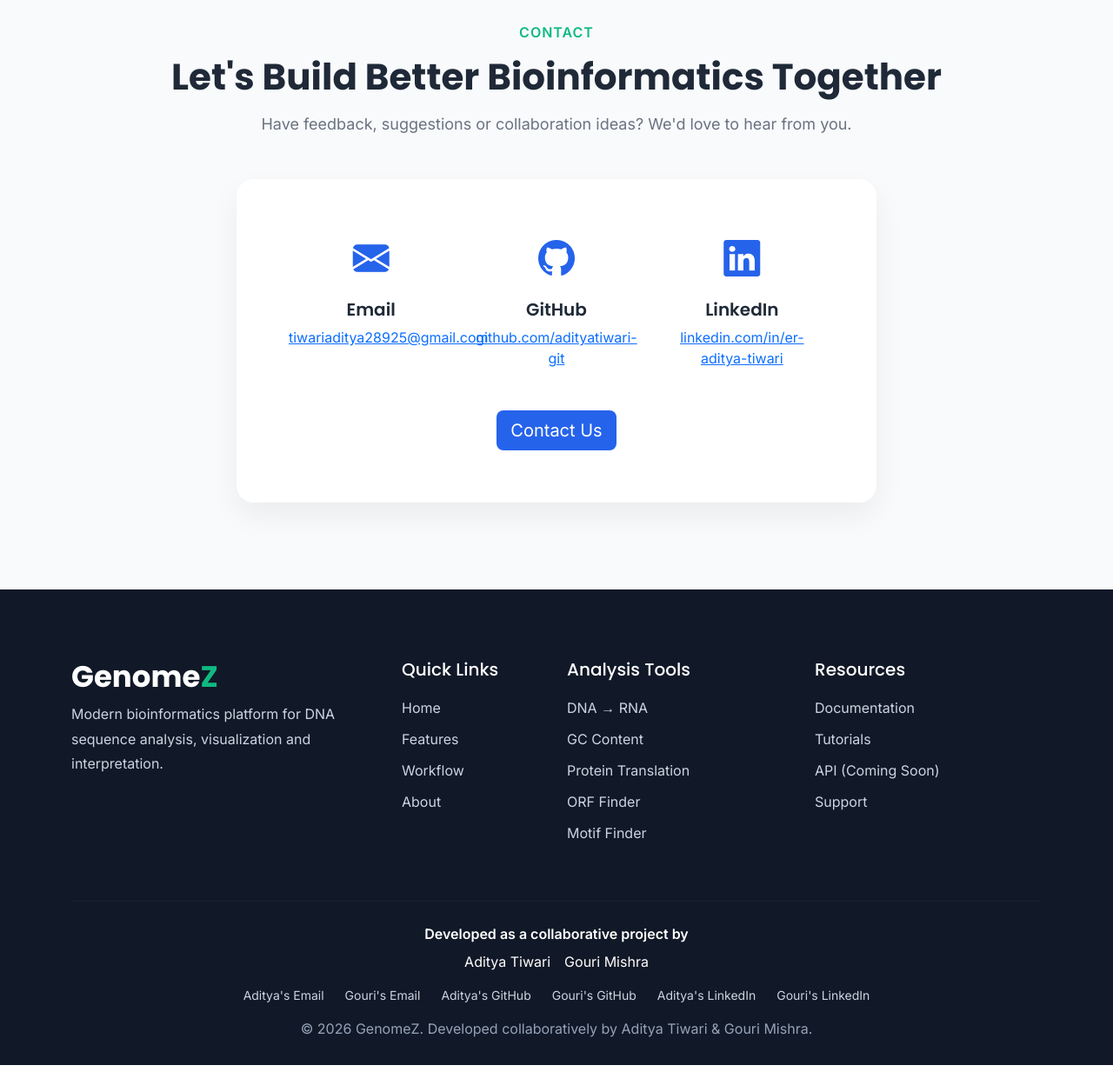
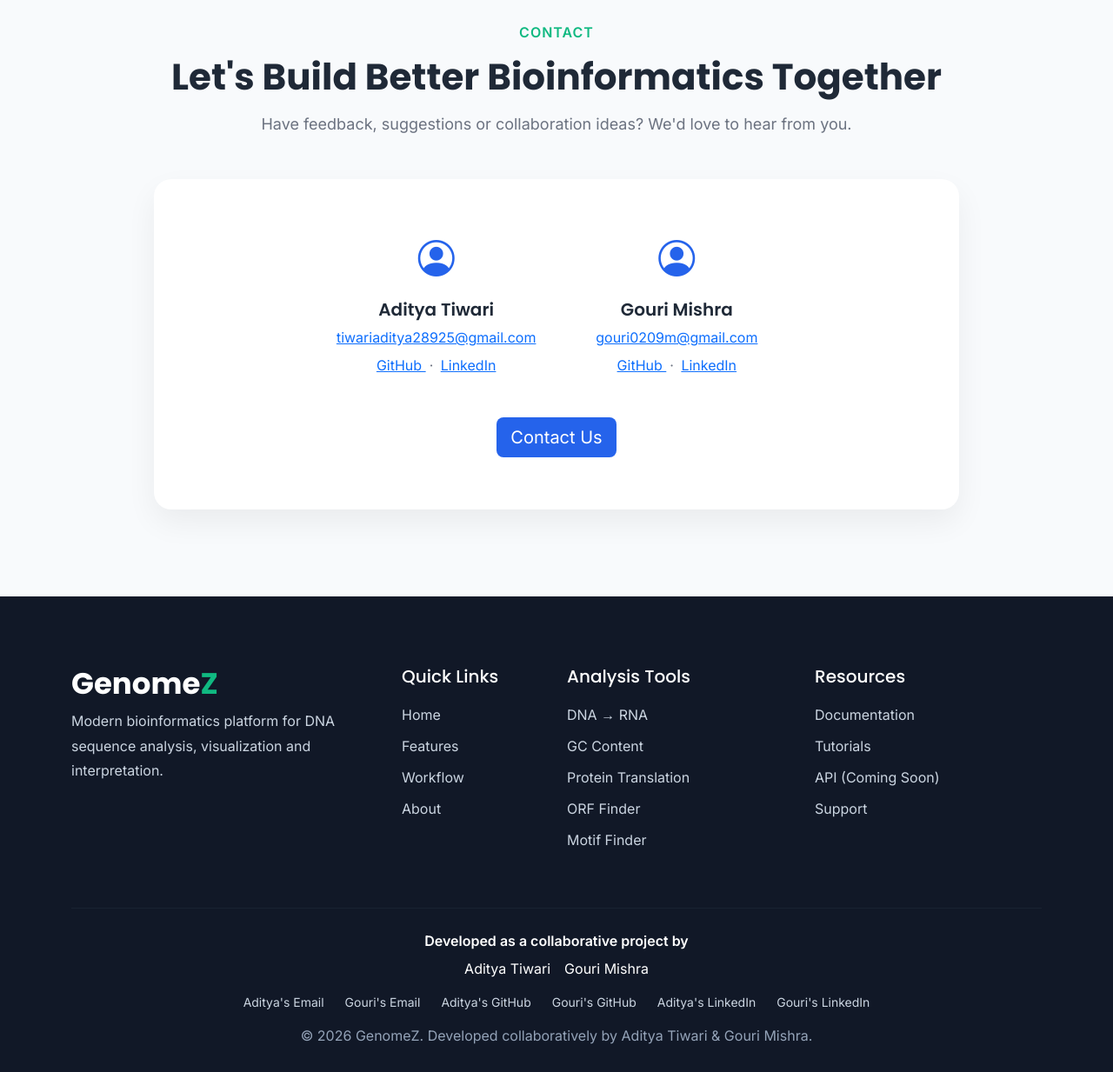
Before and after one commit to adityatiwari-git/GenomeZ, a Django app: page / in a window 1280 px wide. Shown: the part 3358-4591 px from the top of the page at 87% size. Run offline with Django 5.2, Linux system fonts and the light colour scheme.

Commit message:
Show both collaborators in homepage contact section

```diff
--- a/templates/base/home.html
+++ b/templates/base/home.html
@@ -416,39 +416,65 @@
 
         <div class="row justify-content-center mt-5">
 
-            <div class="col-lg-8">
+            <div class="col-lg-10">
 
                 <div class="contact-card">
 
-                    <div class="row text-center">
+                    <div class="row g-4 justify-content-center">
 
                         <div class="col-md-4">
 
-                            <i class="bi bi-envelope-fill contact-icon"></i>
+                            <div class="text-center h-100">
 
-                            <h5>Email</h5>
+                                <i class="bi bi-person-circle contact-icon"></i>
 
-                            <p><a class="footer-contact-link" href="mailto:tiwariaditya28925@gmail.com">tiwariaditya28925@gmail.com</a></p>
+                                <h5>Aditya Tiwari</h5>
+
+                                <p class="mb-2">
+                                    <a class="footer-contact-link" href="mailto:tiwariaditya28925@gmail.com">
+                                        tiwariaditya28925@gmail.com
+                                    </a>
+                                </p>
+
+                                <p class="mb-0">
+                                    <a class="footer-contact-link" href="https://github.com/adityatiwari-git" target="_blank" rel="noopener noreferrer">
+                                        GitHub
+                                    </a>
+                                    <span class="mx-1">·</span>
+                                    <a class="footer-contact-link" href="https://www.linkedin.com/in/er-aditya-tiwari/" target="_blank" rel="noopener noreferrer">
+                                        LinkedIn
+                                    </a>
+                                </p>
+
+                            </div>
 
                         </div>
 
                         <div class="col-md-4">
 
-                            <i class="bi bi-github contact-icon"></i>
+                            <div class="text-center h-100">
 
-                            <h5>GitHub</h5>
+                                <i class="bi bi-person-circle contact-icon"></i>
 
-                            <a class="footer-contact-link" href="https://github.com/adityatiwari-git" target="_blank" rel="noopener noreferrer">github.com/adityatiwari-git</a>
+                                <h5>Gouri Mishra</h5>
 
-                        </div>
+                                <p class="mb-2">
+                                    <a class="footer-contact-link" href="mailto:gouri0209m@gmail.com">
+                                        gouri0209m@gmail.com
+                                    </a>
+                                </p>
 
-                        <div class="col-md-4">
+                                <p class="mb-0">
+                                    <a class="footer-contact-link" href="https://github.com/gouri0209m-ux" target="_blank" rel="noopener noreferrer">
+                                        GitHub
+                                    </a>
+                                    <span class="mx-1">·</span>
+                                    <a class="footer-contact-link" href="https://www.linkedin.com/in/gouri-mishra003" target="_blank" rel="noopener noreferrer">
+                                        LinkedIn
+                                    </a>
+                                </p>
 
-                            <i class="bi bi-linkedin contact-icon"></i>
-
-                            <h5>LinkedIn</h5>
-
-                            <a class="footer-contact-link" href="https://www.linkedin.com/in/er-aditya-tiwari/" target="_blank" rel="noopener noreferrer">linkedin.com/in/er-aditya-tiwari</a>
+                            </div>
 
                         </div>
 
```
